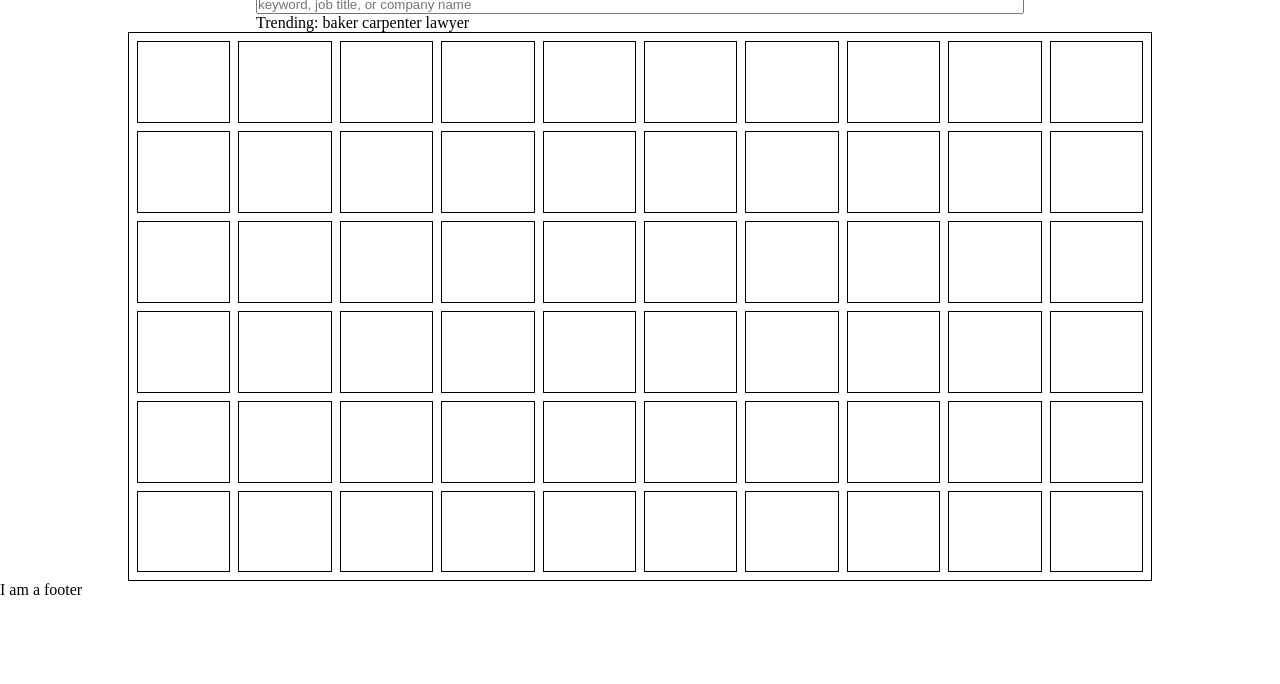
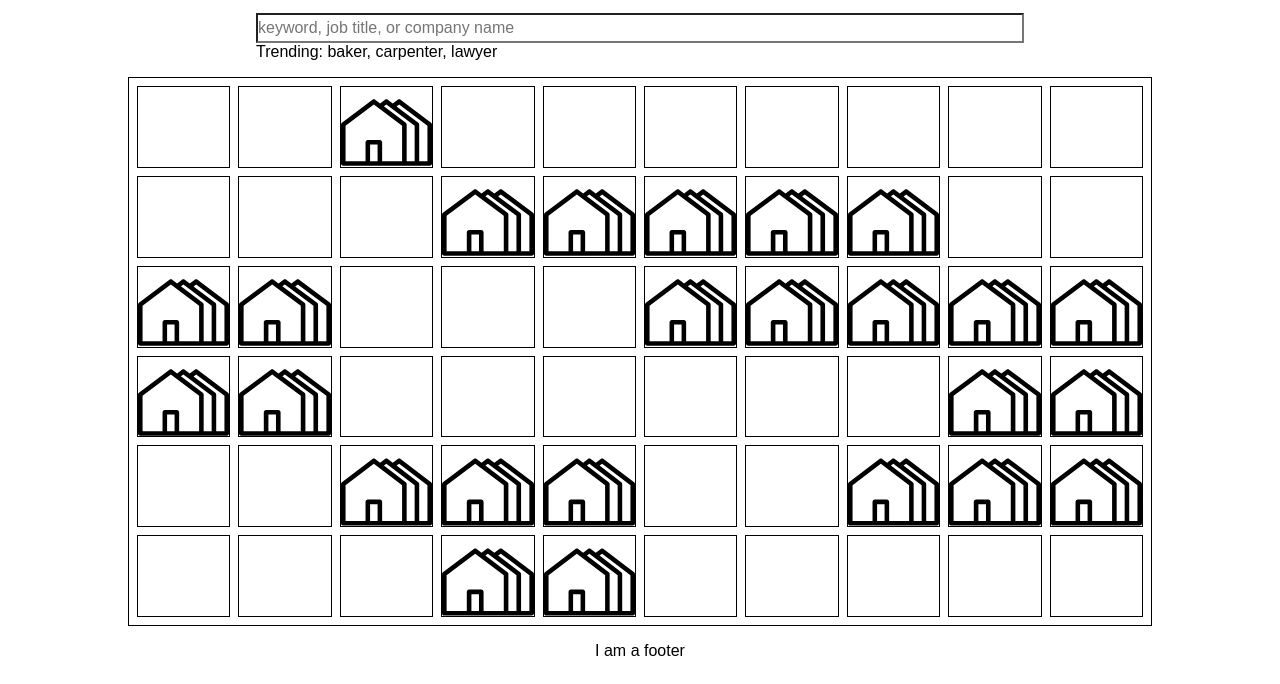
Before and after one commit to henghaopu/x-marks-the-job, a plain HTML site: page index.html in a window 1280 px wide. Shown: the part 116-800 px from the top of the page. Drawn offline with Linux system fonts and the light colour scheme.

Commit message:
Added houses icon

```diff
--- a/index.html
+++ b/index.html
@@ -41,7 +41,7 @@ coding style:
 
         <section class="tagline-section">
             <h1>X Marks the Job</h1>
-            <p>- tagline -</p>
+            <p>- Tagline -</p>
         </section>
 
         <section class="search-section">
@@ -49,8 +49,8 @@ coding style:
                 <input type="search" name="search-bar" placeholder="keyword, job title, or company name">
                 <ul id="popular-searches">
                     <li>Trending:</li>
-                    <li><a>baker</a></li>
-                    <li><a>carpenter</a></li>
+                    <li><a>baker,</a></li>
+                    <li><a>carpenter,</a></li>
                     <li><a>lawyer</a></li>
                 </ul>
             </div>
@@ -61,7 +61,7 @@ coding style:
 
             <div id="square-0-0" class="square mobile-square-0-0"><a><img></a></div>
             <div id="square-0-1" class="square mobile-square-0-0"><a><img></a></div>
-            <div id="square-0-2" class="square mobile-square-0-1"><a><img></a></div>
+            <div id="square-0-2" class="square mobile-square-0-1"><a><img src="images/houses.svg"></a></div>
             <div id="square-0-3" class="square mobile-square-0-1"><a><img></a></div>
             <div id="square-0-4" class="square mobile-square-0-1"><a><img></a></div>
             <div id="square-0-5" class="square mobile-square-0-2"><a><img></a></div>
@@ -73,52 +73,52 @@ coding style:
             <div id="square-1-0" class="square mobile-square-0-0"><a><img></a></div>
             <div id="square-1-1" class="square mobile-square-0-0"><a><img></a></div>
             <div id="square-1-2" class="square mobile-square-0-1"><a><img></a></div>
-            <div id="square-1-3" class="square mobile-square-0-1"><a><img></a></div>
-            <div id="square-1-4" class="square mobile-square-0-1"><a><img></a></div>
-            <div id="square-1-5" class="square mobile-square-0-2"><a><img></a></div>
-            <div id="square-1-6" class="square mobile-square-0-2"><a><img></a></div>
-            <div id="square-1-7" class="square mobile-square-0-2"><a><img></a></div>
+            <div id="square-1-3" class="square mobile-square-0-1"><a><img src="images/houses.svg"></a></div>
+            <div id="square-1-4" class="square mobile-square-0-1"><a><img src="images/houses.svg"></a></div>
+            <div id="square-1-5" class="square mobile-square-0-2"><a><img src="images/houses.svg"></a></div>
+            <div id="square-1-6" class="square mobile-square-0-2"><a><img src="images/houses.svg"></a></div>
+            <div id="square-1-7" class="square mobile-square-0-2"><a><img src="images/houses.svg"></a></div>
             <div id="square-1-8" class="square mobile-square-0-3"><a><img></a></div>
             <div id="square-1-9" class="square mobile-square-0-3"><a><img></a></div>
 
-            <div id="square-2-0" class="square mobile-square-1-0"><a><img></a></div>
-            <div id="square-2-1" class="square mobile-square-1-0"><a><img></a></div>
+            <div id="square-2-0" class="square mobile-square-1-0"><a><img src="images/houses.svg"></a></div>
+            <div id="square-2-1" class="square mobile-square-1-0"><a><img src="images/houses.svg"></a></div>
             <div id="square-2-2" class="square mobile-square-1-1"><a><img></a></div>
             <div id="square-2-3" class="square mobile-square-1-1"><a><img></a></div>
             <div id="square-2-4" class="square mobile-square-1-1"><a><img></a></div>
-            <div id="square-2-5" class="square mobile-square-1-2"><a><img></a></div>
-            <div id="square-2-6" class="square mobile-square-1-2"><a><img></a></div>
-            <div id="square-2-7" class="square mobile-square-1-2"><a><img></a></div>
-            <div id="square-2-8" class="square mobile-square-1-3"><a><img></a></div>
-            <div id="square-2-9" class="square mobile-square-1-3"><a><img></a></div>
+            <div id="square-2-5" class="square mobile-square-1-2"><a><img src="images/houses.svg"></a></div>
+            <div id="square-2-6" class="square mobile-square-1-2"><a><img src="images/houses.svg"></a></div>
+            <div id="square-2-7" class="square mobile-square-1-2"><a><img src="images/houses.svg"></a></div>
+            <div id="square-2-8" class="square mobile-square-1-3"><a><img src="images/houses.svg"></a></div>
+            <div id="square-2-9" class="square mobile-square-1-3"><a><img src="images/houses.svg"></a></div>
 
-            <div id="square-3-0" class="square mobile-square-1-0"><a><img></a></div>
-            <div id="square-3-1" class="square mobile-square-1-0"><a><img></a></div>
+            <div id="square-3-0" class="square mobile-square-1-0"><a><img src="images/houses.svg"></a></div>
+            <div id="square-3-1" class="square mobile-square-1-0"><a><img src="images/houses.svg"></a></div>
             <div id="square-3-2" class="square mobile-square-1-1"><a><img></a></div>
             <div id="square-3-3" class="square mobile-square-1-1"><a><img></a></div>
             <div id="square-3-4" class="square mobile-square-1-1"><a><img></a></div>
             <div id="square-3-5" class="square mobile-square-1-2"><a><img></a></div>
             <div id="square-3-6" class="square mobile-square-1-2"><a><img></a></div>
             <div id="square-3-7" class="square mobile-square-1-2"><a><img></a></div>
-            <div id="square-3-8" class="square mobile-square-1-3"><a><img></a></div>
-            <div id="square-3-9" class="square mobile-square-1-3"><a><img></a></div>
+            <div id="square-3-8" class="square mobile-square-1-3"><a><img src="images/houses.svg"></a></div>
+            <div id="square-3-9" class="square mobile-square-1-3"><a><img src="images/houses.svg"></a></div>
 
             <div id="square-4-0" class="square mobile-square-2-0"><a><img></a></div>
             <div id="square-4-1" class="square mobile-square-2-0"><a><img></a></div>
-            <div id="square-4-2" class="square mobile-square-2-1"><a><img></a></div>
-            <div id="square-4-3" class="square mobile-square-2-1"><a><img></a></div>
-            <div id="square-4-4" class="square mobile-square-2-1"><a><img></a></div>
+            <div id="square-4-2" class="square mobile-square-2-1"><a><img src="images/houses.svg"></a></div>
+            <div id="square-4-3" class="square mobile-square-2-1"><a><img src="images/houses.svg"></a></div>
+            <div id="square-4-4" class="square mobile-square-2-1"><a><img src="images/houses.svg"></a></div>
             <div id="square-4-5" class="square mobile-square-2-2"><a><img></a></div>
             <div id="square-4-6" class="square mobile-square-2-2"><a><img></a></div>
-            <div id="square-4-7" class="square mobile-square-2-2"><a><img></a></div>
-            <div id="square-4-8" class="square mobile-square-2-3"><a><img></a></div>
-            <div id="square-4-9" class="square mobile-square-2-3"><a><img></a></div>
+            <div id="square-4-7" class="square mobile-square-2-2"><a><img src="images/houses.svg"></a></div>
+            <div id="square-4-8" class="square mobile-square-2-3"><a><img src="images/houses.svg"></a></div>
+            <div id="square-4-9" class="square mobile-square-2-3"><a><img src="images/houses.svg"></a></div>
 
             <div id="square-5-0" class="square mobile-square-2-0"><a><img></a></div>
             <div id="square-5-1" class="square mobile-square-2-0"><a><img></a></div>
             <div id="square-5-2" class="square mobile-square-2-1"><a><img></a></div>
-            <div id="square-5-3" class="square mobile-square-2-1"><a><img></a></div>
-            <div id="square-5-4" class="square mobile-square-2-1"><a><img></a></div>
+            <div id="square-5-3" class="square mobile-square-2-1"><a><img src="images/houses.svg"></a></div>
+            <div id="square-5-4" class="square mobile-square-2-1"><a><img src="images/houses.svg"></a></div>
             <div id="square-5-5" class="square mobile-square-2-2"><a><img></a></div>
             <div id="square-5-6" class="square mobile-square-2-2"><a><img></a></div>
             <div id="square-5-7" class="square mobile-square-2-2"><a><img></a></div>
--- a/styles.css
+++ b/styles.css
@@ -9,7 +9,13 @@ h1, h2, h3, h4, h5, h6 {
 }
 
 html {
+    font-family: sans-serif;
     font-size: 16px;
+}
+
+h1 {
+    font-size: 2rem;
+    line-height: 1.4;
 }
 
 /* header tags */
@@ -48,14 +54,17 @@ nav ul {
 
 .search-section {
     text-align: center;
-    margin: 0 auto;
+    margin: 0 auto 1rem auto;
 }
 .search-box {
     display: inline-block;
 }
 
 input {
+    font-size: 1rem;
+    -webkit-appearance: none;
     width: 60vw;
+    height:30px;
 }
 
 #popular-searches {
@@ -68,12 +77,12 @@ ul#popular-searches li {
 
 .dragontown-map {
     width: 80vw;
-    margin: 0 auto;
-    padding: 8px;
+    margin: 0 auto 1rem auto;
+    padding: 0.5rem;
     border: 1px solid black;
     display: grid;
     grid-template-columns: repeat(4, 1fr);
-    grid-gap: 8px;
+    grid-gap: 0.5rem;
 }
 
 .square {
@@ -173,3 +182,8 @@ ul#popular-searches li {
     #square-5-8 { grid-column: 9 / 10; grid-row: 6 / 7; }
     #square-5-9 { grid-column: 10 / 11; grid-row: 6 / 7; }
 }
+
+footer p {
+    text-align: center;
+    height: 2rem;
+}
```
